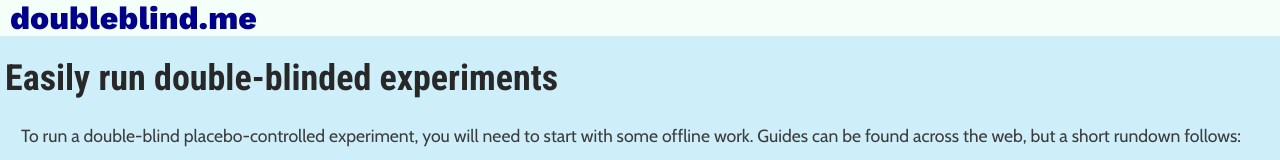
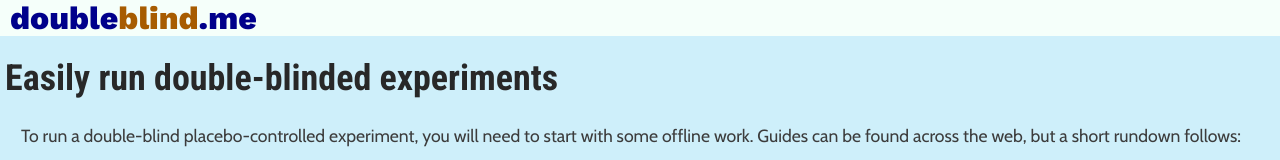
Before and after one commit to AdamDKing/doubleblind, a React (Create React App) app: page / in a window 1280 px wide. Shown: the top 160 px of the page. Built offline with nearby package versions, Linux system fonts and the light colour scheme.

Commit message:
add second color to logo

```diff
--- a/src/App.tsx
+++ b/src/App.tsx
@@ -68,7 +68,7 @@
     <>
       <header>
         <div className="logo unselectable">
-          doubleblind.me
+          double<span>blind</span>.me
         </div>
 
       </header>
--- a/src/index.scss
+++ b/src/index.scss
@@ -40,6 +40,10 @@
   top: 50%;
   transform: translateY(-50%);
   padding: 5px 10px;
+}
+
+.logo span {
+  color: rgb(167, 92, 1);
 }
 
 .unselectable {
```
